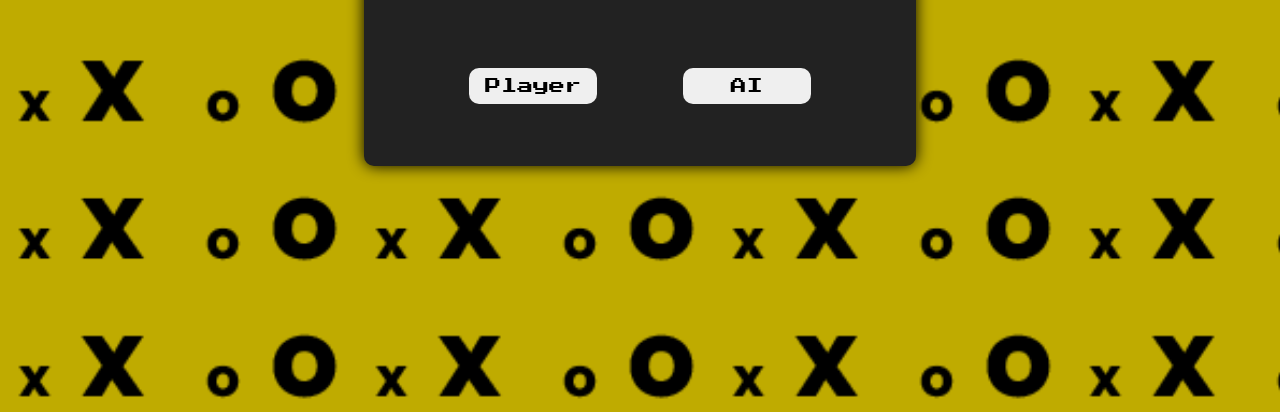
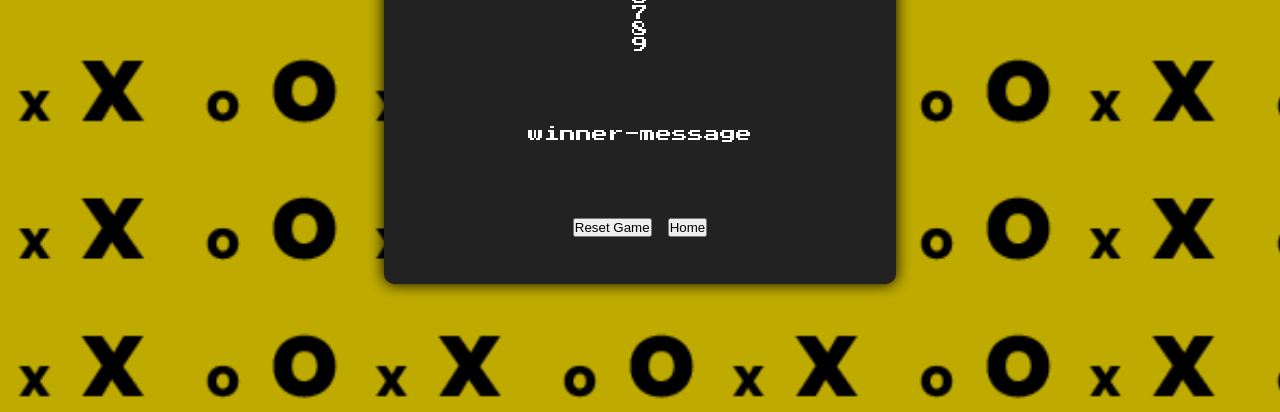
Before and after one commit to R-Dhanush/PRODIGY_WD_03, a plain HTML site: page index.html in a window 1280 px wide. Shown: the part 388-800 px from the top of the page. Drawn offline with Linux system fonts and the light colour scheme.

Commit message:
game-info

```diff
--- a/index.html
+++ b/index.html
@@ -36,7 +36,7 @@
     <main class="main-content">
         <div id="setup">
             <h2>Select Game Mode</h2>
-            <div class="button-container">
+            <div class="button-container1">
                 <button id="play-human" title="Against Player">Player</button>
                 <button id="play-ai" title="Against AI">AI</button>
             </div>
@@ -51,7 +51,6 @@
         <div id="game-info">
             <div id="current-player">Current Player: </div>
             <div id="game-board">
-                <!-- Game cells -->
                 <div class="cell" data-index="0">1</div>
                 <div class="cell" data-index="1">2</div>
                 <div class="cell" data-index="2">3</div>
@@ -63,8 +62,10 @@
                 <div class="cell" data-index="8">9</div>
             </div>
             <div id="winner-message">winner-message</div>
-            <button id="reset-game">Reset Game</button>
-            <button id="home-button">Home</button>
+            <div class="button-container2">
+                <button id="reset-game">Reset Game</button>
+                <button id="home-button">Home</button>
+            </div>
         </div>
     </main>
     <script src="script.js"></script>
--- a/script.js
+++ b/script.js
@@ -41,5 +41,9 @@ document.addEventListener("DOMContentLoaded", function() {
         document.getElementById("player1").placeholder = "Enter Your Name";
     });
 
+    document.getElementById("start-game").addEventListener("click", function() {
+        document.getElementById("player-info").style.display = "none";
+        document.getElementById("game-info").style.display = "flex";
+    });
 
 });
--- a/style.css
+++ b/style.css
@@ -40,7 +40,7 @@ body {
 }
 
 #setup {
-    display: flex;
+    display: none;
     flex-direction: column;
     justify-content: space-around;
     align-items: center;
@@ -60,14 +60,14 @@ body {
     white-space: nowrap;
 }
 
-.button-container {
+.button-container1 {
     display: flex;
     justify-content: space-evenly;
     width: 100%;
 
 }
 
-.button-container button{
+.button-container1 button{
     flex: 1;
     max-width: 25%;
     padding: 10px;
@@ -77,7 +77,7 @@ body {
     font-size: 1rem;
 }
 
-.button-container button:hover{
+.button-container1 button:hover{
   background-color: #fff200;
     box-shadow: 2px 2px 2px hsla(0, 0%, 0%), -2px -2px 2px hsl(57, 100%, 50%);
     transform: scale(1.05);
@@ -131,5 +131,19 @@ background-color: #fff200;
 }
 
 #game-info{
-    display: none;
+  display: flex;
+  flex-direction: column;
+  align-items: center;
+  justify-content: space-around;
+  background-color: #222;
+  min-width: 40%;
+  min-height: 200px;
+  aspect-ratio: 1 / 1;
+  border-radius: 10px;
+  padding: 10px;
+  box-shadow: 0px 0px 15px hsla(0, 0%, 0%);
 }
+
+#game-board{
+
+}
```
